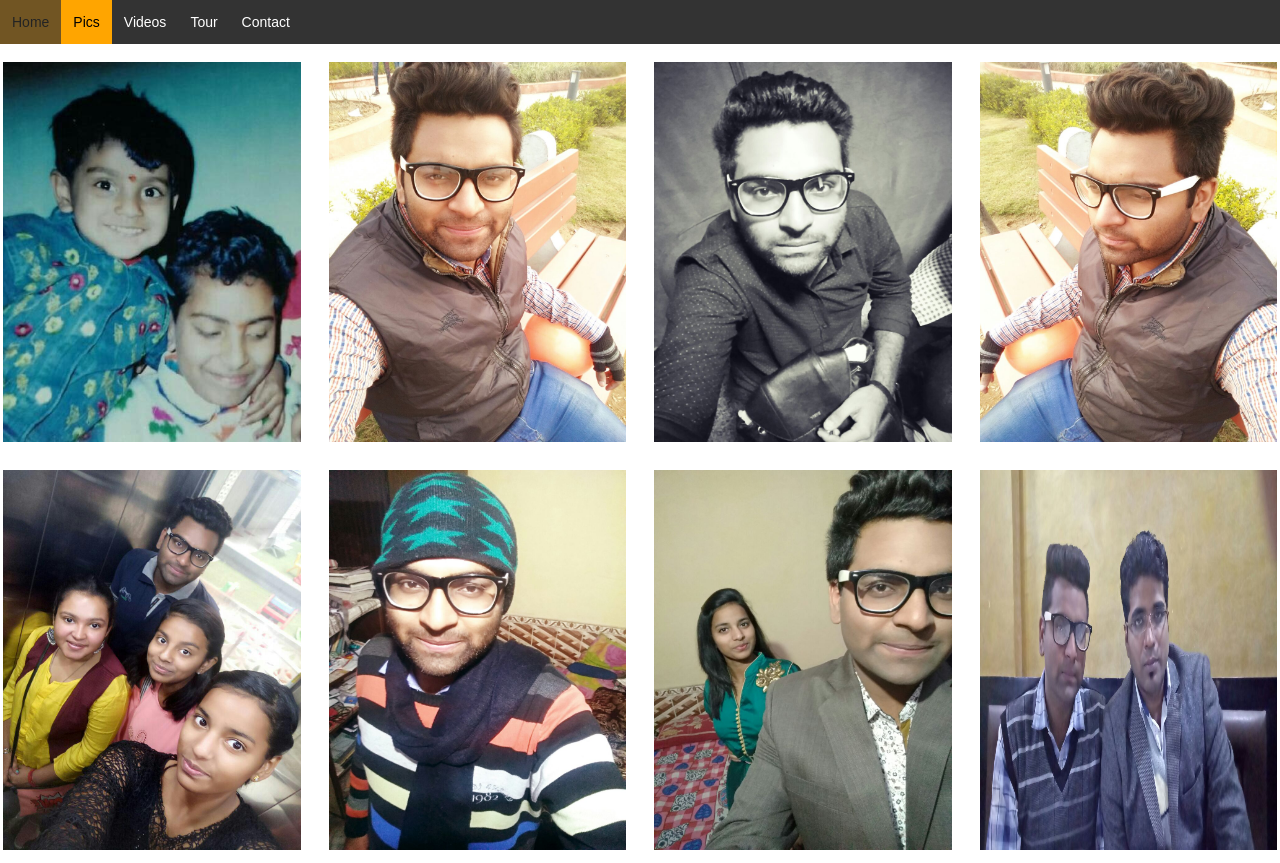
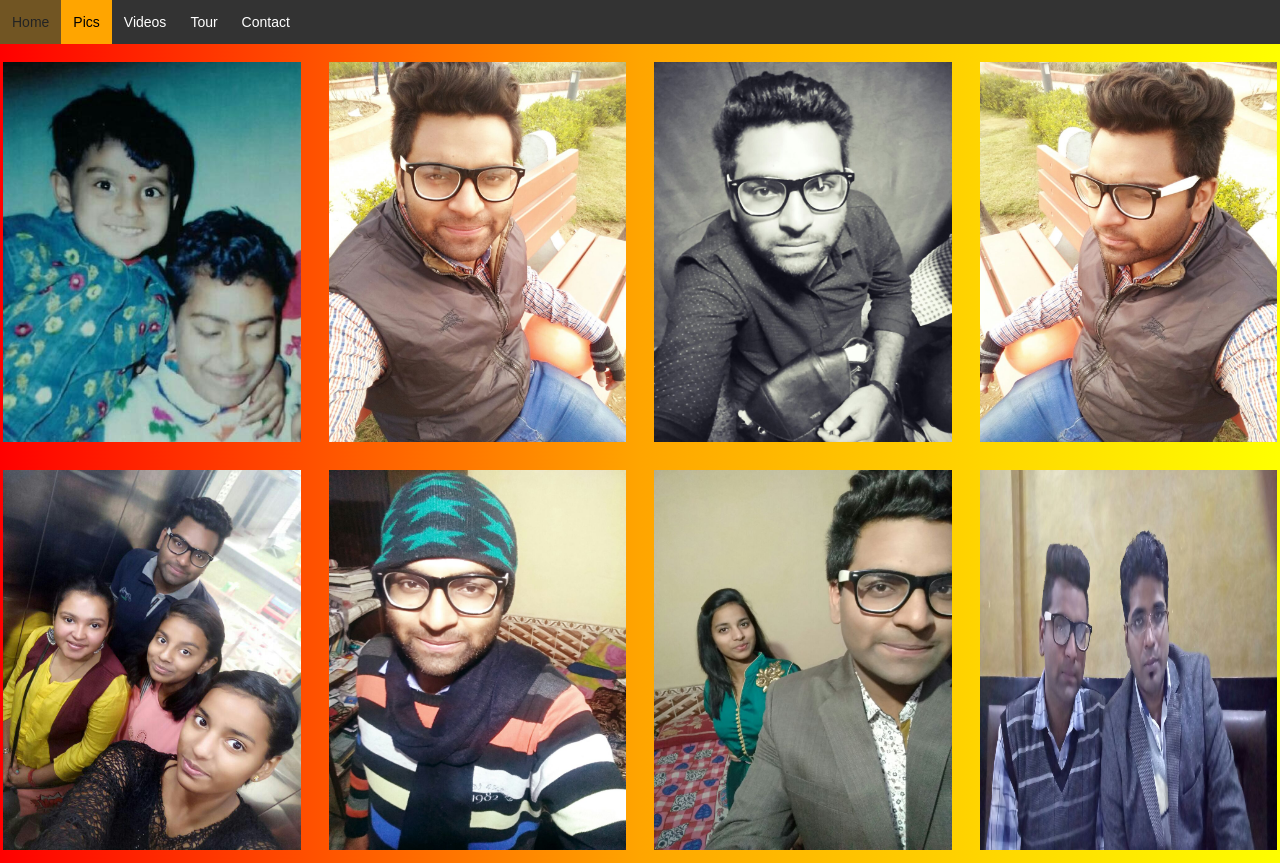
Before and after one commit to anshikachaudhary981/voorhk.github.io, a plain HTML site: page Pics.html in a window 1280 px wide. Shown: the top 863 px of the page. Drawn offline with nearby package versions, Linux system fonts and the light colour scheme.

Commit message:
gradient background

```diff
--- a/Pics.html
+++ b/Pics.html
@@ -9,8 +9,11 @@
 <link rel="stylesheet" href="style12.css" type="text/css">
        <link rel="stylesheet" href="style5.css" type="text/css">
 <style>
-
-
+#grad2 {
+    height: 100%;
+    background: white; /* For browsers that do not support gradients */
+    background: linear-gradient(to right, red, orange, yellow); /* Standard syntax (must be last) */
+}
 * {
     box-sizing: border-box;
 }
@@ -79,6 +82,8 @@ height:400px;
   <li><a href="Contact.html">Contact</a></li>
   </ul>
 
+<div id=grad2>
+
 <!-- Photo Grid -->
 <div class="row">
   <div class="column">
@@ -134,6 +139,6 @@ height:400px;
  <a target="_blank" href="icons/icon.jpg">   <img src="icons/icon.jpg" style="width:100%"></a>
   </div>
 </div>
-
+<div>
 </body>
 </html>
```
Also changed, not shown: Contact.html (+2 -1 lines).
